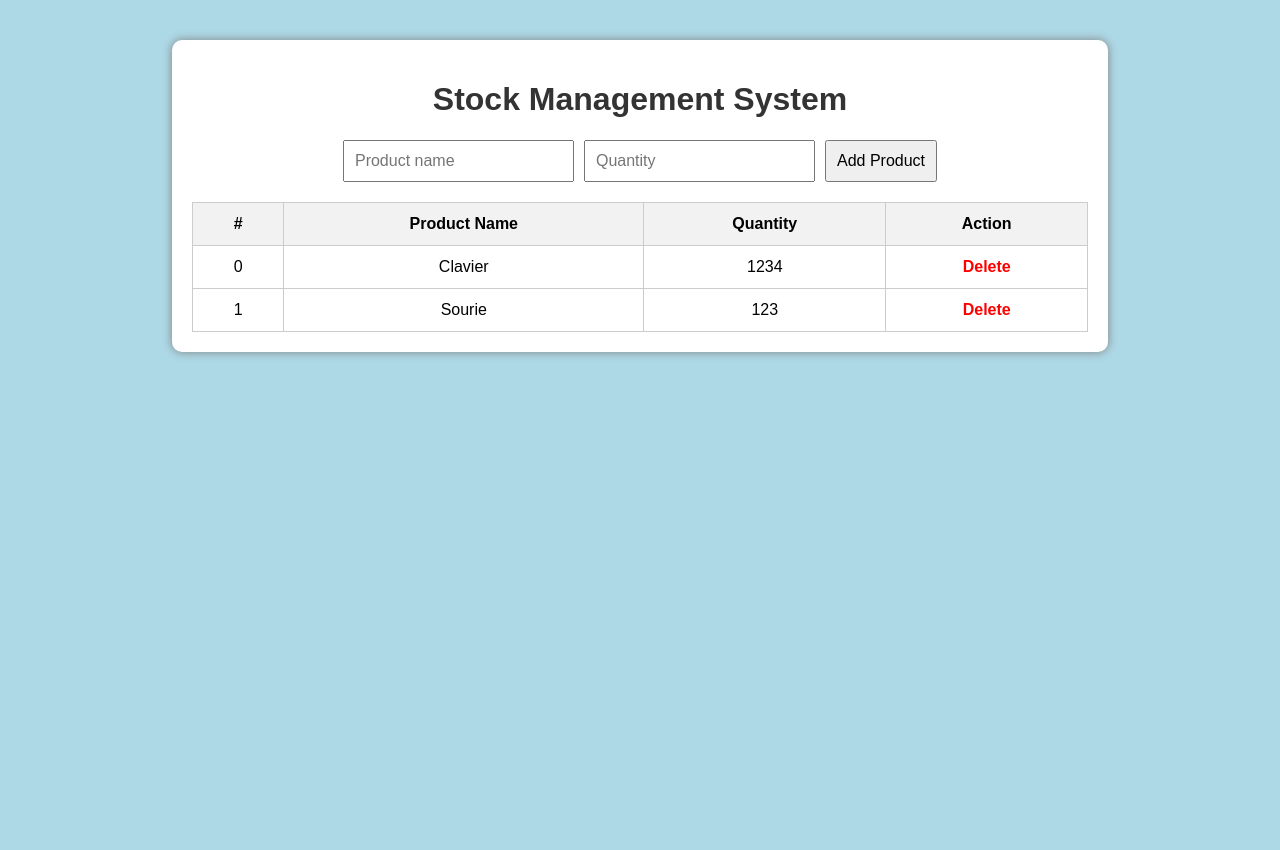
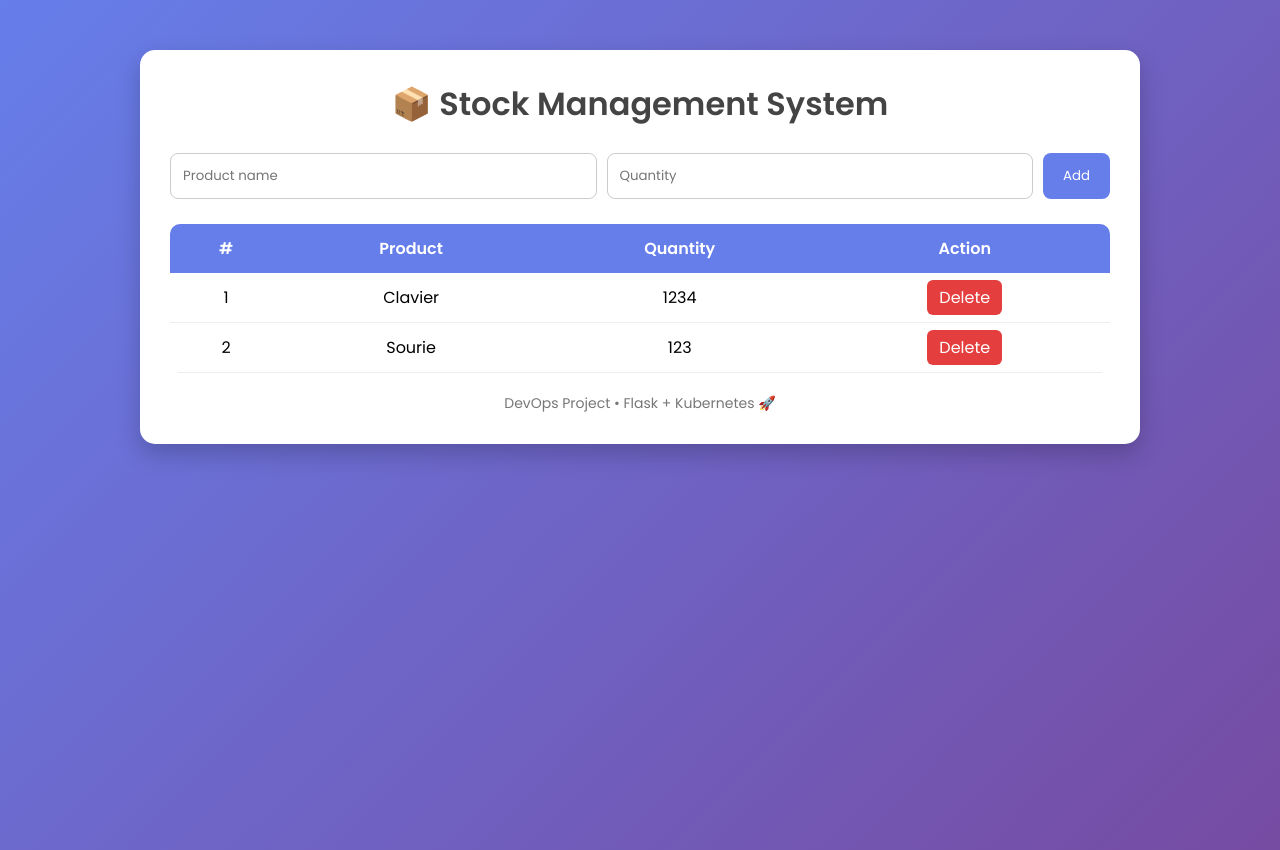
Before and after one commit to BOULATARM/stock-devops-project, a Flask app: page / in a window 1280 px wide. Before the commit the page ends 357 px from the top, so only its background shows below. Run offline with Flask 3, Linux system fonts and the light colour scheme; data comes from the database, SQL or seed files in the repository.

Commit message:
Mise a jour

```diff
--- a/app/templates/index.html
+++ b/app/templates/index.html
@@ -4,47 +4,85 @@
     <meta charset="UTF-8">
     <meta name="viewport" content="width=device-width, initial-scale=1.0">
     <title>Stock Management</title>
+
+    <!-- Google Font -->
+    <link href="https://fonts.googleapis.com/css2?family=Poppins:wght@300;400;600&display=swap" rel="stylesheet">
+
     <style>
-        body {
-            font-family: Arial, sans-serif;
-            background-color: lightblue;
+        * {
             margin: 0;
             padding: 0;
+            box-sizing: border-box;
+            font-family: 'Poppins', sans-serif;
+        }
+
+        body {
+            background: linear-gradient(135deg, #667eea, #764ba2);
+            min-height: 100vh;
         }
 
         .container {
-            width: 70%;
-            margin: 40px auto;
+            width: 85%;
+            max-width: 1000px;
+            margin: 50px auto;
             background: white;
-            padding: 20px;
-            border-radius: 10px;
-            box-shadow: 0 0 10px gray;
+            padding: 30px;
+            border-radius: 15px;
+            box-shadow: 0 10px 25px rgba(0,0,0,0.2);
         }
 
         h1 {
             text-align: center;
-            color: #333;
+            margin-bottom: 25px;
+            color: #444;
         }
 
+        /* FORM */
         form {
             display: flex;
             gap: 10px;
-            margin-bottom: 20px;
-            justify-content: center;
+            margin-bottom: 25px;
         }
 
-        input, button {
-            padding: 10px;
-            font-size: 16px;
+        input {
+            flex: 1;
+            padding: 12px;
+            border-radius: 8px;
+            border: 1px solid #ccc;
+            outline: none;
+            transition: 0.3s;
         }
 
+        input:focus {
+            border-color: #667eea;
+            box-shadow: 0 0 5px rgba(102,126,234,0.5);
+        }
+
+        button {
+            padding: 12px 20px;
+            border: none;
+            background: #667eea;
+            color: white;
+            border-radius: 8px;
+            cursor: pointer;
+            transition: 0.3s;
+        }
+
+        button:hover {
+            background: #5a67d8;
+        }
+
+        /* TABLE */
         table {
             width: 100%;
             border-collapse: collapse;
+            overflow: hidden;
+            border-radius: 10px;
         }
 
-        table, th, td {
-            border: 1px solid #ccc;
+        thead {
+            background: #667eea;
+            color: white;
         }
 
         th, td {
@@ -52,52 +90,89 @@
             text-align: center;
         }
 
-        th {
-            background-color: #f2f2f2;
+        tbody tr {
+            border-bottom: 1px solid #eee;
+            transition: 0.2s;
         }
 
-        a {
-            color: red;
-            text-decoration: none;
-            font-weight: bold;
+        tbody tr:hover {
+            background: #f9f9ff;
         }
 
+        /* DELETE BUTTON */
+        .delete-btn {
+            color: white;
+            background: #e53e3e;
+            padding: 6px 12px;
+            border-radius: 6px;
+            text-decoration: none;
+            transition: 0.3s;
+        }
+
+        .delete-btn:hover {
+            background: #c53030;
+        }
+
+        /* FOOTER */
         .footer {
             text-align: center;
             margin-top: 20px;
-            color: #666;
+            color: #777;
+            font-size: 14px;
+        }
+
+        /* RESPONSIVE */
+        @media (max-width: 600px) {
+            form {
+                flex-direction: column;
+            }
+
+            button {
+                width: 100%;
+            }
         }
     </style>
 </head>
+
 <body>
+
 <div class="container">
-        <h1>Stock Management System</h1>
+    <h1>📦 Stock Management System</h1>
 
     <form action="/add" method="POST">
         <input type="text" name="name" placeholder="Product name" required>
         <input type="number" name="quantity" placeholder="Quantity" required>
-            <button type="submit">Add Product</button>
+        <button type="submit">Add</button>
     </form>
 
     <table>
+        <thead>
             <tr>
                 <th>#</th>
-                <th>Product Name</th>
+                <th>Product</th>
                 <th>Quantity</th>
                 <th>Action</th>
             </tr>
+        </thead>
 
+        <tbody>
         {% for product in products %}
             <tr>
-                <td>{{ loop.index0 }}</td>
+                <td>{{ loop.index }}</td>
                 <td>{{ product.name }}</td>
                 <td>{{ product.quantity }}</td>
                 <td>
-                    <a href="/delete/{{ product.id }}">Delete</a>
+                    <a href="/delete/{{ product.id }}" class="delete-btn">Delete</a>
                 </td>
             </tr>
         {% endfor %}
+        </tbody>
     </table>
+
+    <div class="footer">
+        DevOps Project • Flask + Kubernetes 🚀
     </div>
+</div>
+
 </body>
 </html>
```
Lines whose indentation alone changed are shown as unchanged.
